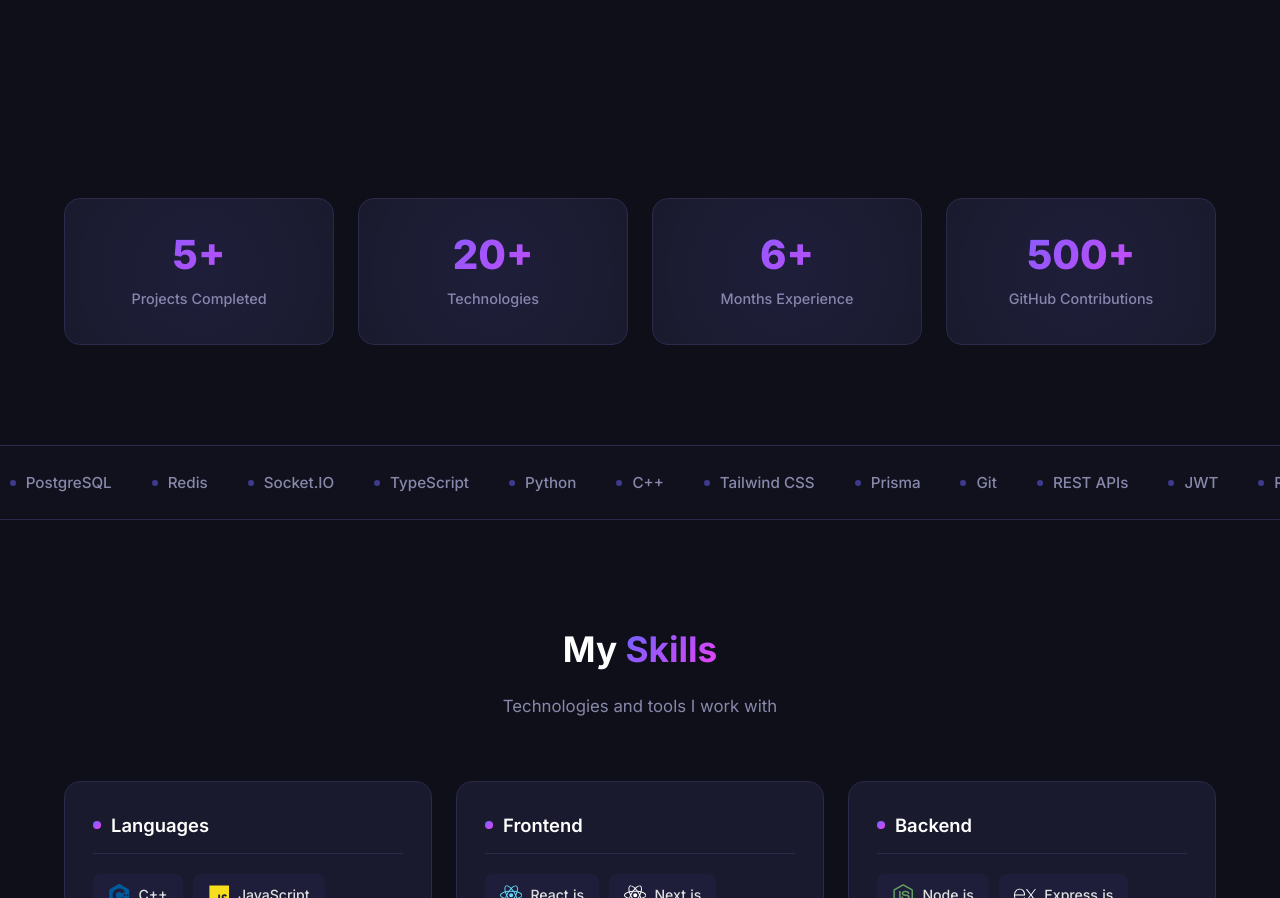
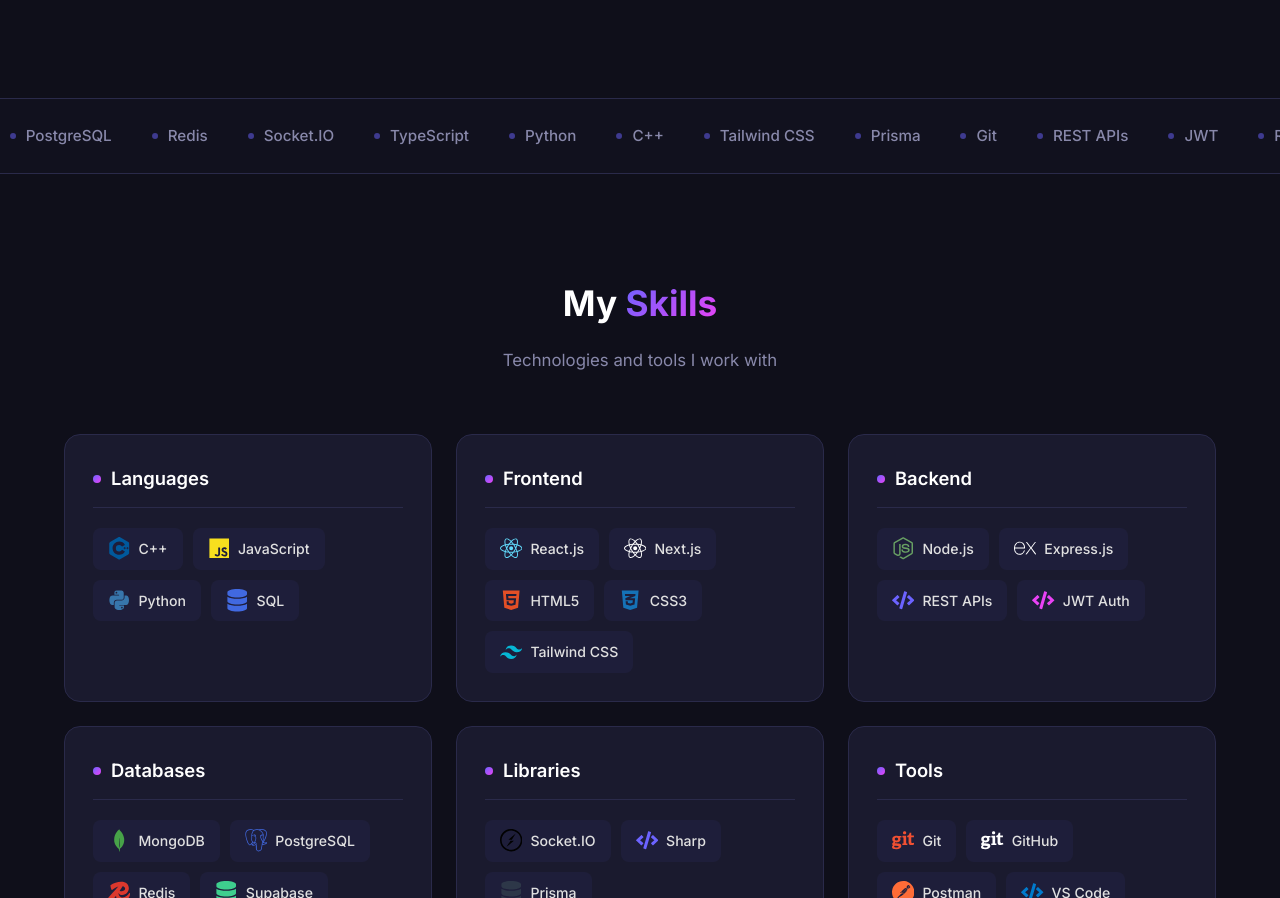
Before and after one commit to Aayush3238/portfolio, a React (Vite) app: page / in a window 1280 px wide. Shown: the part 1828-2726 px from the top of the page. Built offline with nearby package versions, Linux system fonts and the light colour scheme.

Commit message:
correction

```diff
--- a/src/App.jsx
+++ b/src/App.jsx
@@ -1,7 +1,6 @@
 import Navbar from './components/Navbar/Navbar';
 import Hero from './components/Hero/Hero';
 import About from './components/About/About';
-import Stats from './components/Stats/Stats';
 import TechMarquee from './components/TechMarquee/TechMarquee';
 import Skills from './components/Skills/Skills';
 import Projects from './components/Projects/Projects';
@@ -22,7 +21,6 @@
       <main>
         <Hero />
         <About />
-        <Stats />
         <TechMarquee />
         <Skills />
         <Projects />
--- a/src/data/portfolioData.js
+++ b/src/data/portfolioData.js
@@ -193,13 +193,6 @@
   },
 ];
 
-export const stats = [
-  { label: 'Projects Completed', value: 5, suffix: '+' },
-  { label: 'Technologies', value: 20, suffix: '+' },
-  { label: 'Months Experience', value: 6, suffix: '+' },
-  { label: 'GitHub Contributions', value: 500, suffix: '+' },
-];
-
 export const techMarquee = [
   'React.js', 'Node.js', 'Express.js', 'MongoDB', 'PostgreSQL',
   'Redis', 'Socket.IO', 'TypeScript', 'Python', 'C++',
```
